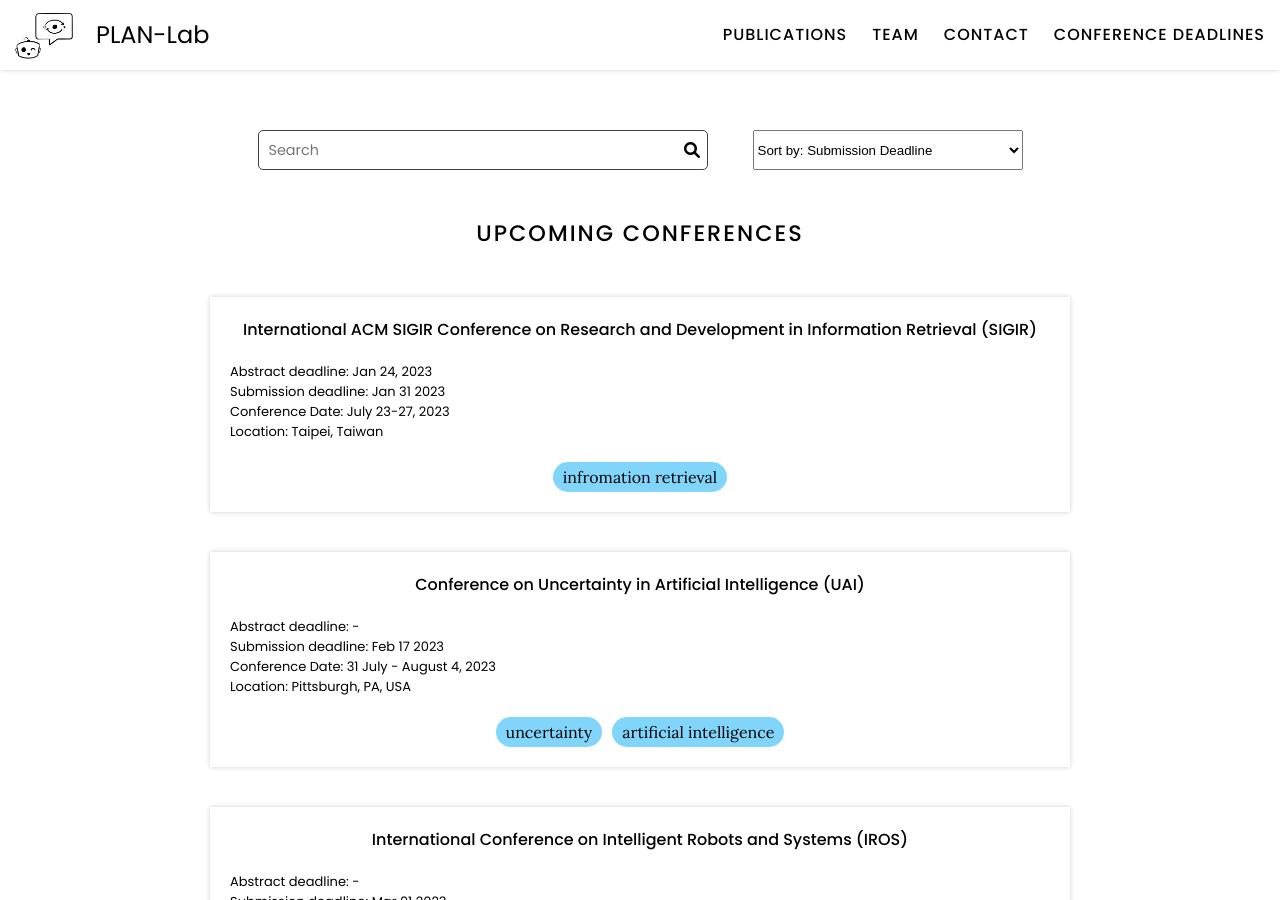
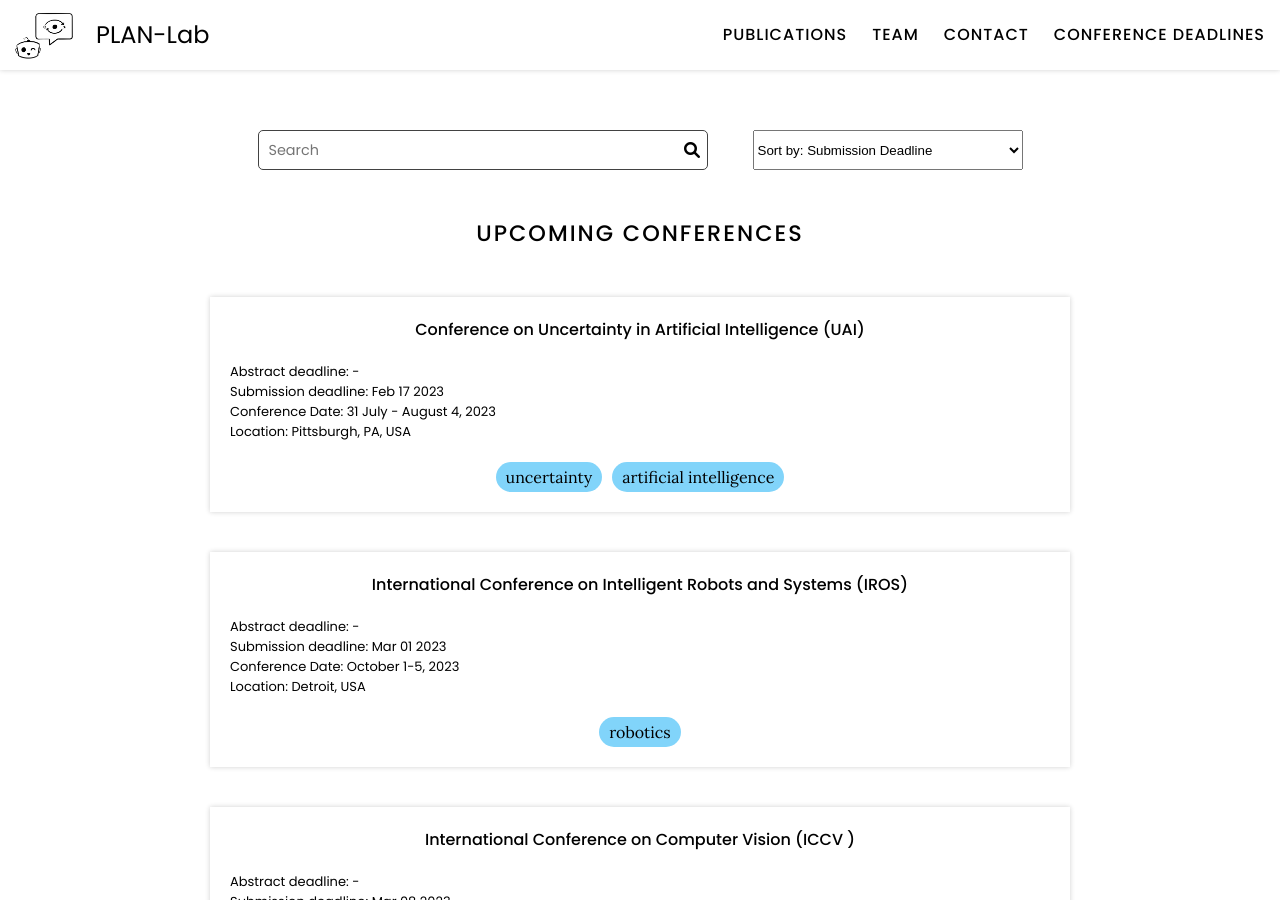
Before and after one commit to XiaonaZhou/plan-lab.github.io, a Jekyll site: the page built from conference-deadlines/index.md, in a window 1280 px wide and 900 px high. Built offline with Jekyll 4.4.1, drawn with Linux system fonts in a browser that asks for light colours.

Commit message:
Fetch Conferences

```diff
--- a/_data/conferences.yaml
+++ b/_data/conferences.yaml
@@ -1,21 +1,3 @@
-- abstract-deadline: Jan 24, 2023
-  acceptance-rate-2019: '-'
-  acceptance-rate-2020: '-'
-  acceptance-rate-2021: '-'
-  acceptance-rate-2022: '-'
-  call-for-papers: https://sigir.org/sigir2023/submit/call-for-full-papers/
-  conference-date: July 23-27, 2023
-  conference-location: Taipei, Taiwan
-  core-ranking: A*
-  h5-index: '75'
-  notification-date: Date(2023,3,4)
-  rebuttal-starts: '-'
-  sd-for-sorting: 2023-01-31 00:00:00
-  submission-deadline: Jan 31 2023
-  tags:
-  - infromation retrieval
-  title: International ACM SIGIR Conference on Research and Development in Information
-    Retrieval (SIGIR)
 - abstract-deadline: '-'
   acceptance-rate-2019: '-'
   acceptance-rate-2020: '-'
```
